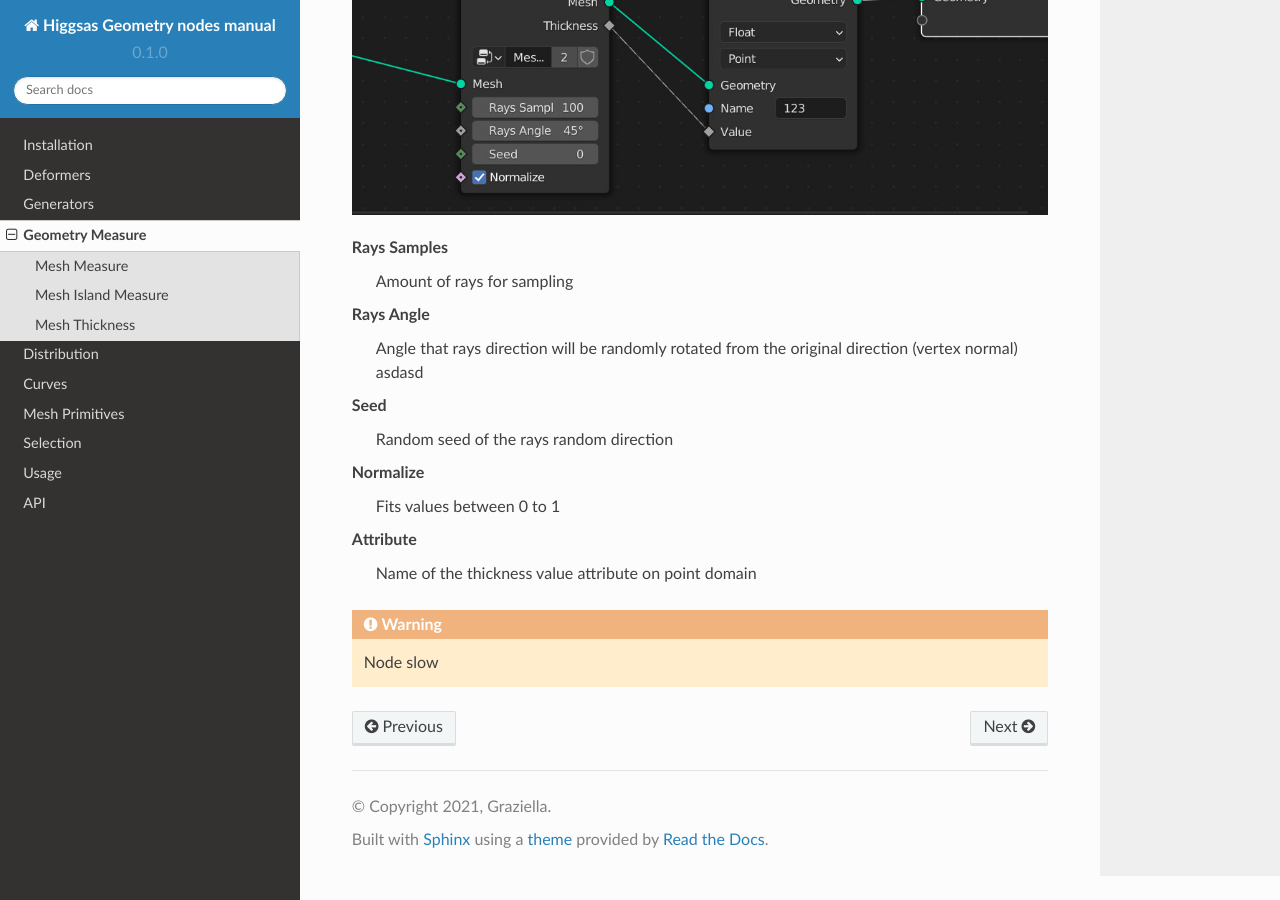
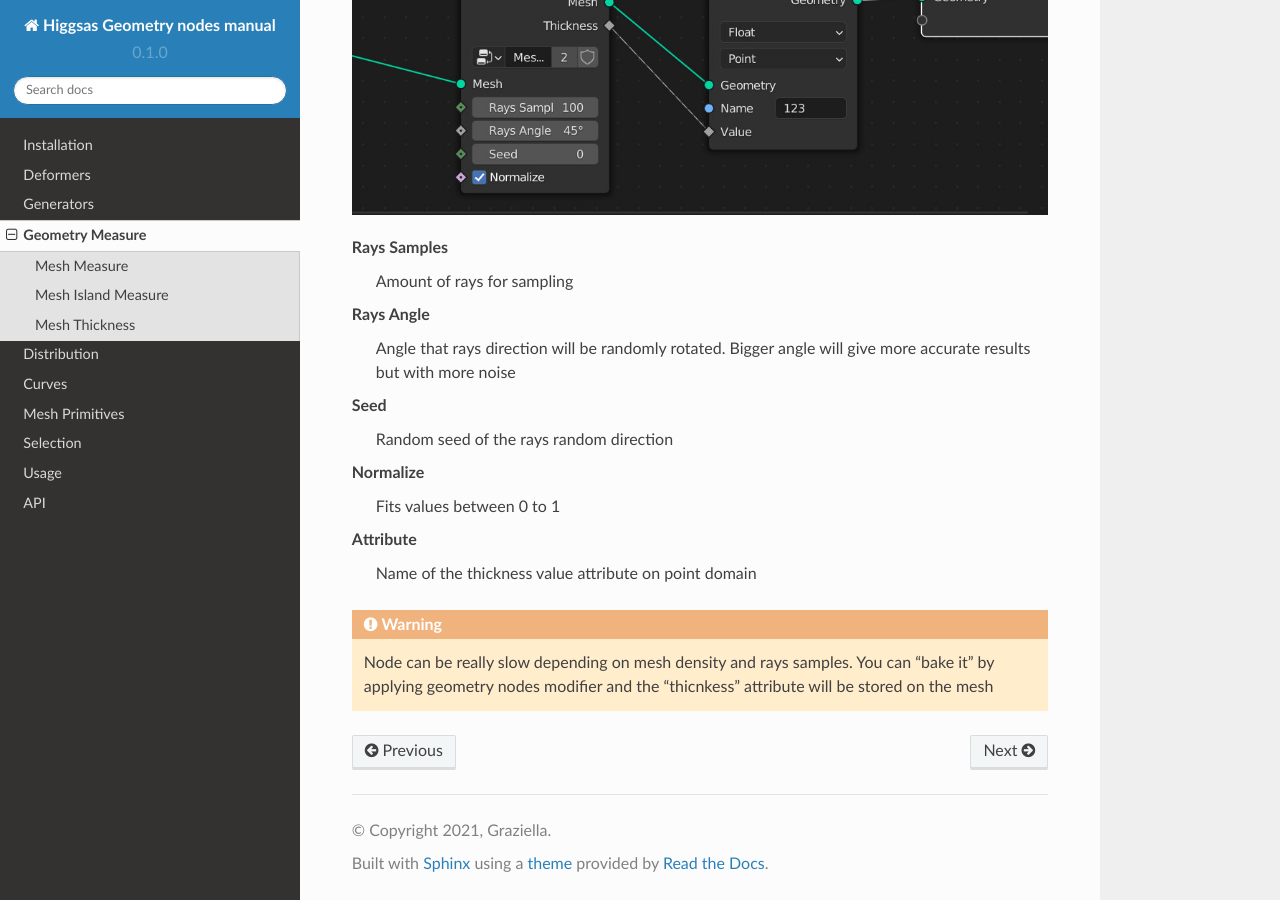
Before and after one commit to higgsas/higgsas_geo_nodes_manual, a Sphinx documentation site: the page built from docs/geometry_measure.rst, in a window 1280 px wide and 900 px high, scrolled down 2857 px. Built offline with Sphinx 7.4.7 and the Read the Docs theme 2.0.0, drawn with Linux system fonts in a browser that asks for light colours.

Commit message:
Update geometry_measure.rst

```diff
--- a/docs/geometry_measure.rst
+++ b/docs/geometry_measure.rst
@@ -54,8 +54,7 @@ Rays Samples
   Amount of rays for sampling
 
 Rays Angle
-  Angle that rays direction will be randomly rotated from the original direction (vertex normal)
-  asdasd
+  Angle that rays direction will be randomly rotated. Bigger angle will give more accurate results but with more noise
 
 Seed
   Random seed of the rays random direction
@@ -67,4 +66,4 @@ Attribute
   Name of the thickness value attribute on point domain
 
 .. warning::
-    Node slow
+    Node can be really slow depending on mesh density and rays samples. You can "bake it" by applying geometry nodes modifier and the "thicnkess" attribute will be stored on the mesh
```
